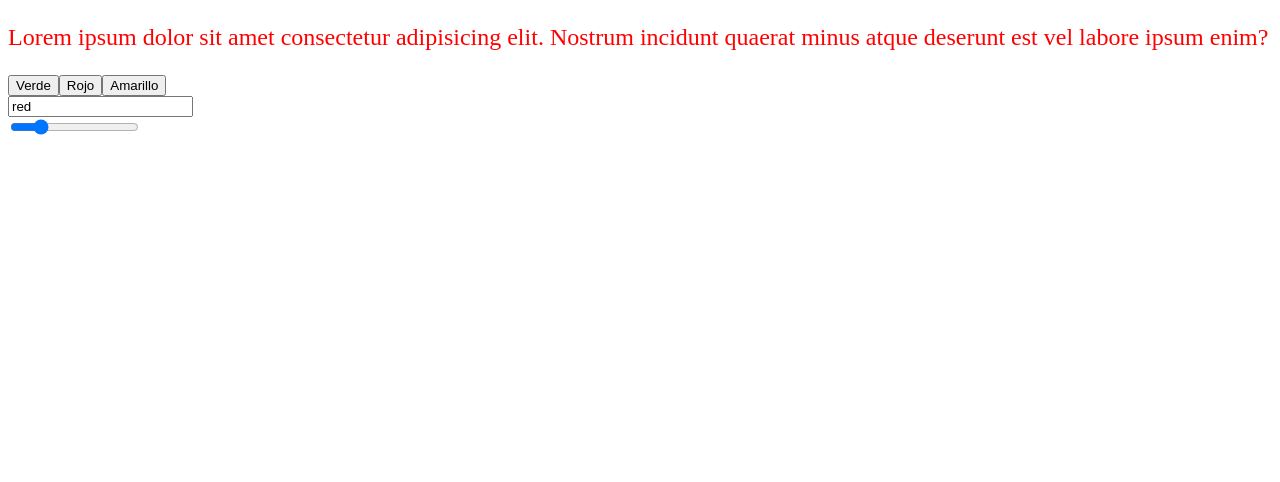
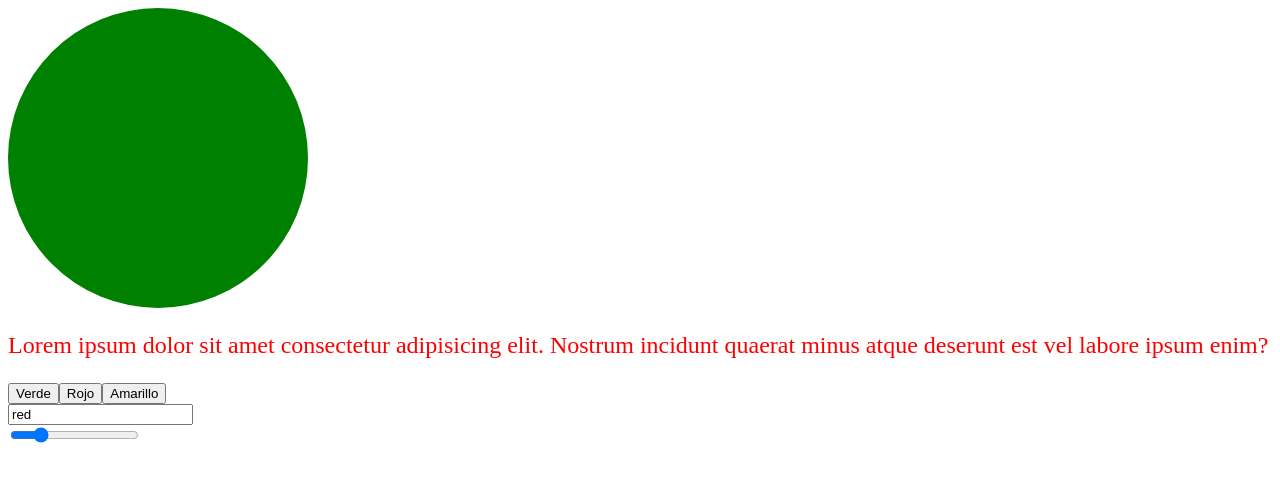
Before and after one commit to ConxiCR/Angular_directivas, an Angular app: page / in a window 1280 px wide. Shown: the top 482 px of the page. Built offline with nearby package versions, Linux system fonts and the light colour scheme.

Commit message:
ngClass (a través de un objeto)
Signed-off-by: ConxiCr <conxicr@hotmail.com>

```diff
--- a/src/app/app.component.html
+++ b/src/app/app.component.html
@@ -1,4 +1,4 @@
-
+<app-semaforo></app-semaforo>
   <p [ngStyle]="propiedadesParrafo">Lorem ipsum dolor sit amet consectetur adipisicing elit.
   Nostrum incidunt quaerat minus atque deserunt est vel labore ipsum enim?
 </p>
--- a/src/app/app.module.ts
+++ b/src/app/app.module.ts
@@ -3,10 +3,12 @@ import { BrowserModule } from '@angular/platform-browser';
 import { FormsModule } from '@angular/forms';
 
 import { AppComponent } from './app.component';
+import { SemaforoComponent } from './semaforo/semaforo.component';
 
 @NgModule({
   declarations: [
-    AppComponent
+    AppComponent,
+    SemaforoComponent
   ],
   imports: [
     BrowserModule,
--- /dev/null
+++ b/src/app/semaforo/semaforo.component.css
@@ -0,0 +1,19 @@
+.semaforo{
+    width: 300px;
+    height: 300px;
+
+    background-color: blue;
+}
+.redondo{
+    border-radius: 50%;
+}
+/*nueva clase definida en "html". Funcionará esta sobre la otra*/
+.rojo{
+    background-color: red;
+}
+.verde{
+    background-color: green;
+}
+.amarillo{
+    background-color: yellow;
+}
--- /dev/null
+++ b/src/app/semaforo/semaforo.component.html
@@ -0,0 +1,6 @@
+<!--<div class="semaforo"[ngClass]="'rojo'"></div><!--definimos la clase entre ''-->
+<!--<div [ngClass]="cadenaClases"></div><!--estoy aplicando las dos clases semaforo y rojo-->
+<!--<div [ngClass]="arrayClases"></div>-->
+<div [ngClass]="{semaforo:true, redondo:true, rojo:(colorSeleccionado === 'r'), verde:(colorSeleccionado === 'v'), amarillo:(colorSeleccionado === 'a')}"><!--seguiran el orden que tenga en la hoja de estilos .css-->
+
+</div>
--- /dev/null
+++ b/src/app/semaforo/semaforo.component.ts
@@ -0,0 +1,33 @@
+import { Component, OnInit } from '@angular/core';
+
+@Component({
+  selector: 'app-semaforo',
+  templateUrl: './semaforo.component.html',
+  styleUrls: ['./semaforo.component.css']
+})
+export class SemaforoComponent implements OnInit {
+  cadenaClases:string;
+  arrayClases:string[];
+  colorSeleccionado:string;
+
+  constructor() {
+    this.cadenaClases = 'semaforo redondo rojo';
+    this.arrayClases = ['semaforo'];
+    this.arrayClases.push('rojo');
+    this.arrayClases.push('redondo');
+    this.colorSeleccionado = 'r';//inicialitzo en un color determinat definit a .html
+  }
+
+  ngOnInit(): void {
+    setInterval(() => {
+     if(this.colorSeleccionado === 'r'){
+       this.colorSeleccionado = 'a';
+     }else if(this.colorSeleccionado === 'a'){
+         this.colorSeleccionado = 'v';
+       }else if(this.colorSeleccionado === 'v'){
+         this.colorSeleccionado = 'v';
+       }
+    },1000);
+  }
+
+}
```
